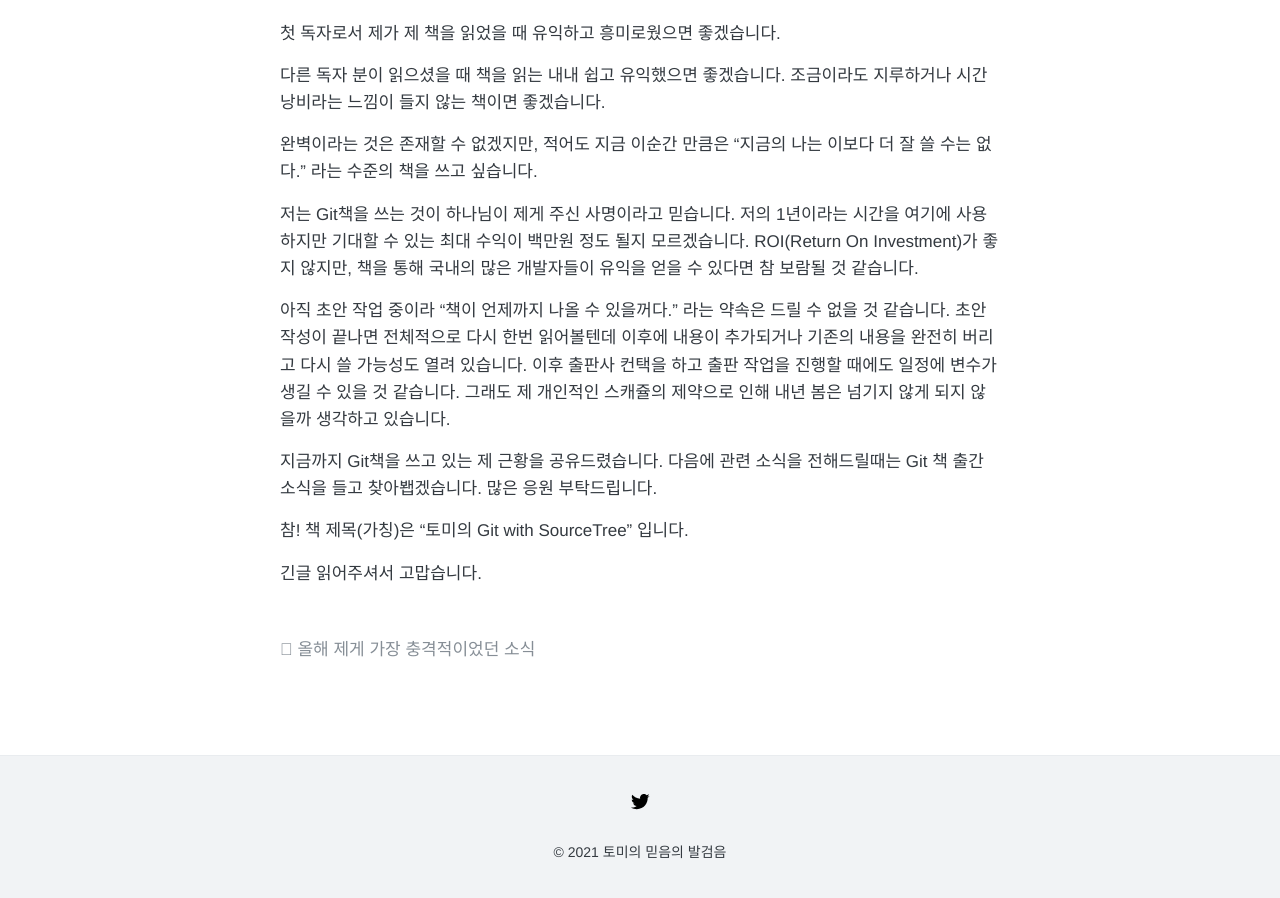
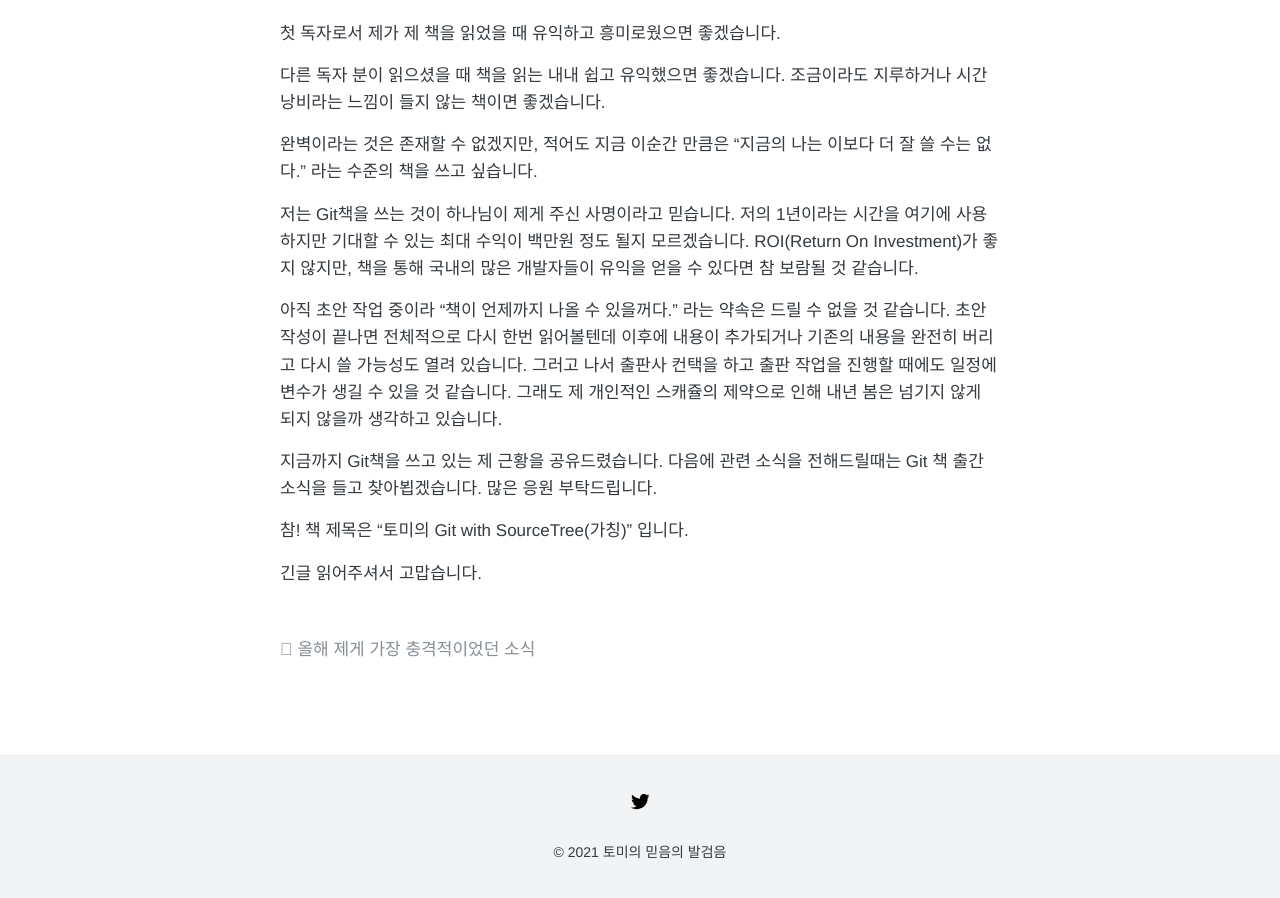
Before and after one commit to Jusung/joyfulpace, a Jekyll site: the page built from _posts/2021/2021-11-15-IamWriting.md, in a window 1280 px wide and 900 px high, scrolled down 3221 px. Built offline with Jekyll 4.4.1, drawn with Linux system fonts in a browser that asks for light colours; comment, search, counter and statistics services are not loaded; some of the changed text lies outside the part shown.

Commit message:
약간 수정

```diff
--- a/_posts/2021/2021-11-15-IamWriting.md
+++ b/_posts/2021/2021-11-15-IamWriting.md
@@ -23,7 +23,7 @@ published: true
 
 Git에 대해 처음 관심을 갖게 된건 2018년 말 회사 업무를 하면서 였습니다. 업무 중 Git관련 문제가 생길 때마다 제가 나서서 해결 할 수 없었고, 누군가 해결할 사람이 나타나 주기를 바라는 제 모습을 보는게 창피했습니다. Git을 처음 사용한건 2015년인데 그 후 3~4년이 지났는데도 업무에 대충 쓸줄만 알았지 제대로 모르고 있었습니다. 그래서 당시 ‘아… 언제 한번 시간을 내서 Git에 대해 제대로 들여다 봐야겠다.' 라고 생각했습니다.
 
-하지만 이 생각을 바로 실천에 옮기지는 못했습니다. 이직한 회사의 업무가 많았고, 일 외에 회사에서 사용하는 새로운 언어와 부족한 CS 지식도 습득 해야해서 한정된 시간 속에서 Git을 공부하는 것은 후순위로 밀렸습니다. 이후에도 계속해서 Git관련 문제가 생겼는데, 어떻게 어떻게 해결은 됐지만 주변의 동료를 봐도 Git에 대해 제대로 설명해 주는 사람이 없었습니다. 저는 이것이 비단 저와 제 주변 개발자만의 문제가 아니라 많은 다른 개발자도 겪고 있는 문제일 것이라는 생각을 했습니다.
+하지만 이 생각을 바로 실천에 옮기지는 못했습니다. 이직한 회사의 업무가 많았고, 일 외에 회사에서 사용하는 새로운 언어와 부족한 CS 지식도 습득해야 해서 한정된 시간 속에서 Git을 공부하는 것은 후순위로 밀렸습니다. 이후에도 계속해서 Git관련 문제가 생겼는데, 어떻게 어떻게 해결은 됐지만 주변의 동료를 봐도 Git에 대해 제대로 설명해 주는 사람이 없었습니다. 저는 이것이 비단 저와 제 주변 개발자만의 문제가 아니라 많은 다른 개발자도 겪고 있는 문제일 것이라는 생각을 했습니다.
 
 이런 생각이 들때마다 '누군가 이 문제를 제대로 해결해 줄 수 있으면 좋겠다.' 라는 생각을 했습니다. 그러다 내린 결론은 "그래! 내가 한번 해보자!" 였습니다. 블로그를 꾸준히 쓰면서 배웠던 것 중 하나는 무엇인가를 제대로 배울 수 있는  좋은 방법 중 하나는 "다른 사람을 가르치는 것" 이라는 것입니다. 그래서 책을 쓰면서 Git을 제대로 배워보자고 결심했습니다.
 
@@ -70,10 +70,10 @@ Git에 대해 처음 관심을 갖게 된건 2018년 말 회사 업무를 하면
 
 저는 Git책을 쓰는 것이 하나님이 제게 주신 사명이라고 믿습니다. 저의 1년이라는 시간을 여기에 사용하지만 기대할 수 있는 최대 수익이 백만원 정도 될지 모르겠습니다. ROI(Return On Investment)가 좋지 않지만, 책을 통해 국내의 많은 개발자들이 유익을 얻을 수 있다면 참 보람될 것 같습니다.
 
-아직 초안 작업 중이라 "책이 언제까지 나올 수 있을꺼다." 라는 약속은 드릴 수 없을 것 같습니다. 초안 작성이 끝나면 전체적으로 다시 한번 읽어볼텐데 이후에 내용이 추가되거나 기존의 내용을 완전히 버리고 다시 쓸 가능성도 열려 있습니다. 이후 출판사 컨택을 하고 출판 작업을 진행할 때에도 일정에 변수가 생길 수 있을 것 같습니다. 그래도 제 개인적인 스캐쥴의 제약으로 인해 내년 봄은 넘기지 않게 되지 않을까 생각하고 있습니다.
+아직 초안 작업 중이라 "책이 언제까지 나올 수 있을꺼다." 라는 약속은 드릴 수 없을 것 같습니다. 초안 작성이 끝나면 전체적으로 다시 한번 읽어볼텐데 이후에 내용이 추가되거나 기존의 내용을 완전히 버리고 다시 쓸 가능성도 열려 있습니다. 그러고 나서 출판사 컨택을 하고 출판 작업을 진행할 때에도 일정에 변수가 생길 수 있을 것 같습니다. 그래도 제 개인적인 스캐쥴의 제약으로 인해 내년 봄은 넘기지 않게 되지 않을까 생각하고 있습니다.
 
-지금까지 Git책을 쓰고 있는 제 근황을 공유드렸습니다. 다음에 관련 소식을 전해드릴때는 Git 책 출간 소식을 들고 찾아봽겠습니다. 많은 응원 부탁드립니다.
+지금까지 Git책을 쓰고 있는 제 근황을 공유드렸습니다. 다음에 관련 소식을 전해드릴때는 Git 책 출간 소식을 들고 찾아뵙겠습니다. 많은 응원 부탁드립니다.
 
-참! 책 제목(가칭)은 “토미의 Git with SourceTree" 입니다.
+참! 책 제목은 “토미의 Git with SourceTree(가칭)" 입니다.
 
 긴글 읽어주셔서 고맙습니다.
```
Also changed, not shown: other parts of _posts/2021/2021-11-15-IamWriting.md (+1 -1 lines).
